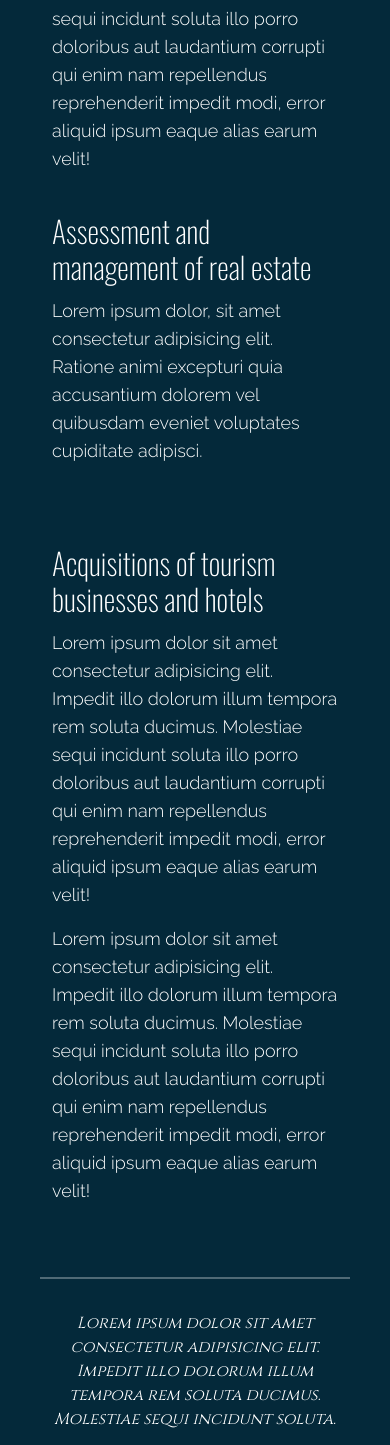
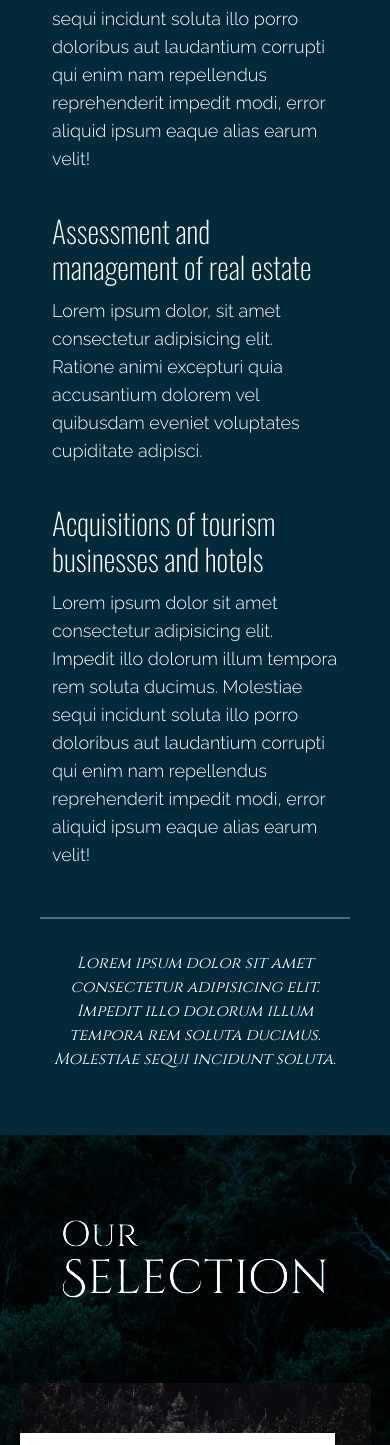
Before and after one commit to mdinacer/real-estate, a Next.js app: page / in a window 390 px wide. Shown: the part 2049-3494 px from the top of the page. Built offline with nearby package versions, Linux system fonts and the light colour scheme.

Commit message:
tweaked services and SEO

```diff
--- a/components/Header.tsx
+++ b/components/Header.tsx
@@ -201,7 +201,6 @@ const links = [
 export function HeaderMini() {
   const [collapsed, setCollapsed] = useState(true)
   const { scrollYProgress } = useViewportScroll()
-  const opac = useTransform(scrollYProgress, [0.8, 1], [1, 0.2])
   return (
     <motion.nav
       initial={{ height: 'auto' }}
--- a/components/Services.tsx
+++ b/components/Services.tsx
@@ -45,7 +45,7 @@ export default function Services() {
                   Assessment and management of real estate
                 </p>
 
-                <p className="pb-10">
+                <p className="sm:pb-10">
                   Lorem ipsum dolor, sit amet consectetur adipisicing elit.
                   Ratione animi excepturi quia accusantium dolorem vel quibusdam
                   eveniet voluptates cupiditate adipisci.
@@ -67,7 +67,7 @@ export default function Services() {
                   laudantium corrupti qui enim nam repellendus reprehenderit
                   impedit modi, error aliquid ipsum eaque alias earum velit!
                 </p>
-                <p className="pb-10">
+                <p className="hidden pb-10 lg:block">
                   Lorem ipsum dolor sit amet consectetur adipisicing elit.
                   Impedit illo dolorum illum tempora rem soluta ducimus.
                   Molestiae sequi incidunt soluta illo porro doloribus aut
--- a/pages/index.tsx
+++ b/pages/index.tsx
@@ -18,8 +18,19 @@ export default function Home() {
   return (
     <div className="">
       <Head>
-        <title>Create Next App</title>
+        <title>"Maison, Real estate agency</title>
         <link rel="icon" href="/favicon.ico" />
+        <link rel="manifest" href={'/site.webmanifest'} />
+        <meta property="og:title" content="Maison, Real estate agency" />
+        <meta
+          property="og:description"
+          content="Maison, Real estate agency landing page"
+        />
+        <meta
+          property="og:image"
+          content="
+          /preview.jpg"
+        />
       </Head>
 
       <AnimatePresence>
```
